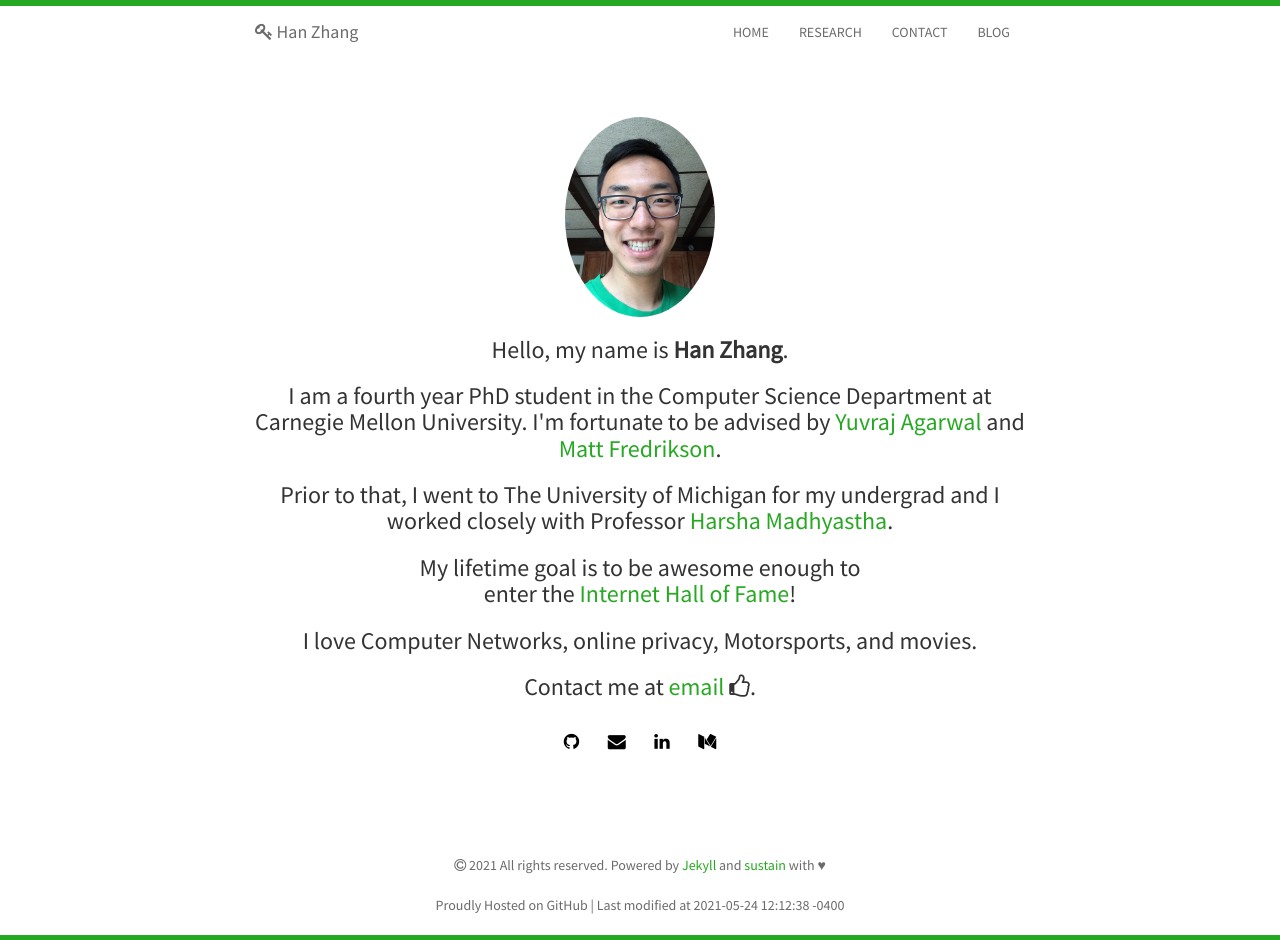
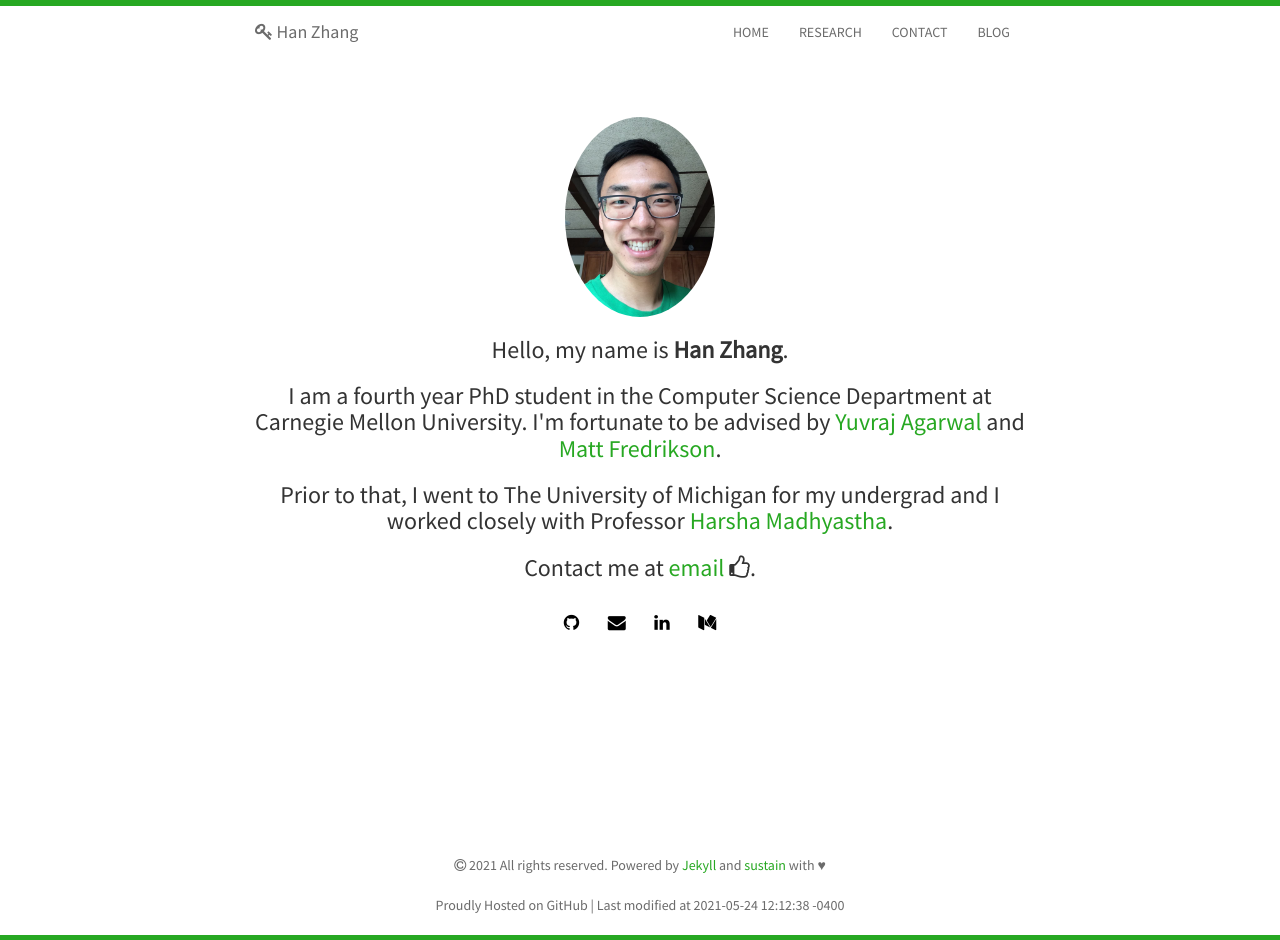
Before and after one commit to zhanghan177/zhanghan177.github.io, a Jekyll site: the page built from index.html, in a window 1280 px wide. Built offline with Jekyll 4.4.1, drawn with Linux system fonts in a browser that asks for light colours; nearby versions of some CDN libraries; the list of posts is cut into pages by our own code.

Commit message:
Update index.html

```diff
--- a/index.html
+++ b/index.html
@@ -37,12 +37,6 @@ layout: home
         <h3>Prior to that, I went to The University of Michigan for my undergrad
             and I worked closely with Professor <a href="{{ site.harsha }}">Harsha
                 Madhyastha</a>.</h3>
-        <h3></h3>
-        <h3>My lifetime goal is to be awesome enough to <br> enter the <a
-                href="http://www.internethalloffame.org/">Internet Hall of
-            Fame</a>!</h3>
-        <h3>I love Computer Networks, online privacy, Motorsports, and
-            movies.</h3>
         <h3>Contact me at <a
                 href="{{site.mailto}}:{{ site.email }}">email</a> <i
                 class="fa fa-thumbs-o-up"></i>.</h3>
```
